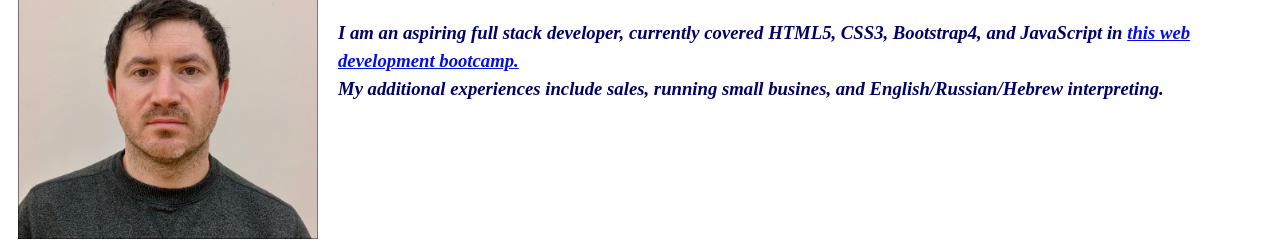
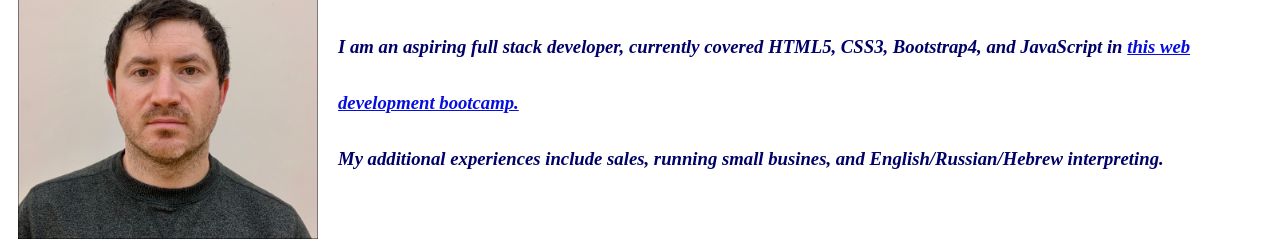
Before and after one commit to BorisPlotnikov/HTML-5, a plain HTML site: page index.html in a window 1280 px wide. Shown: the part 79-320 px from the top of the page. Drawn offline with Linux system fonts and the light colour scheme.

Commit message:
Update index.html

```diff
--- a/index.html
+++ b/index.html
@@ -18,7 +18,7 @@
       <td>
         <h1>Boris Plotnikov</h1>
         <!-- Profile -->
-        <h3 style="line-height: 1.5">
+        <h3 style="line-height: 3">
           <em>
             I am an aspiring full stack developer, currently covered HTML5, CSS3, Bootstrap4, and JavaScript in <a href="https://www.udemy.com/share/1013gGAEMZd11QQX0C/">this web development bootcamp.</a><br>
             My additional experiences include sales, running small busines, and English/Russian/Hebrew interpreting.
```
